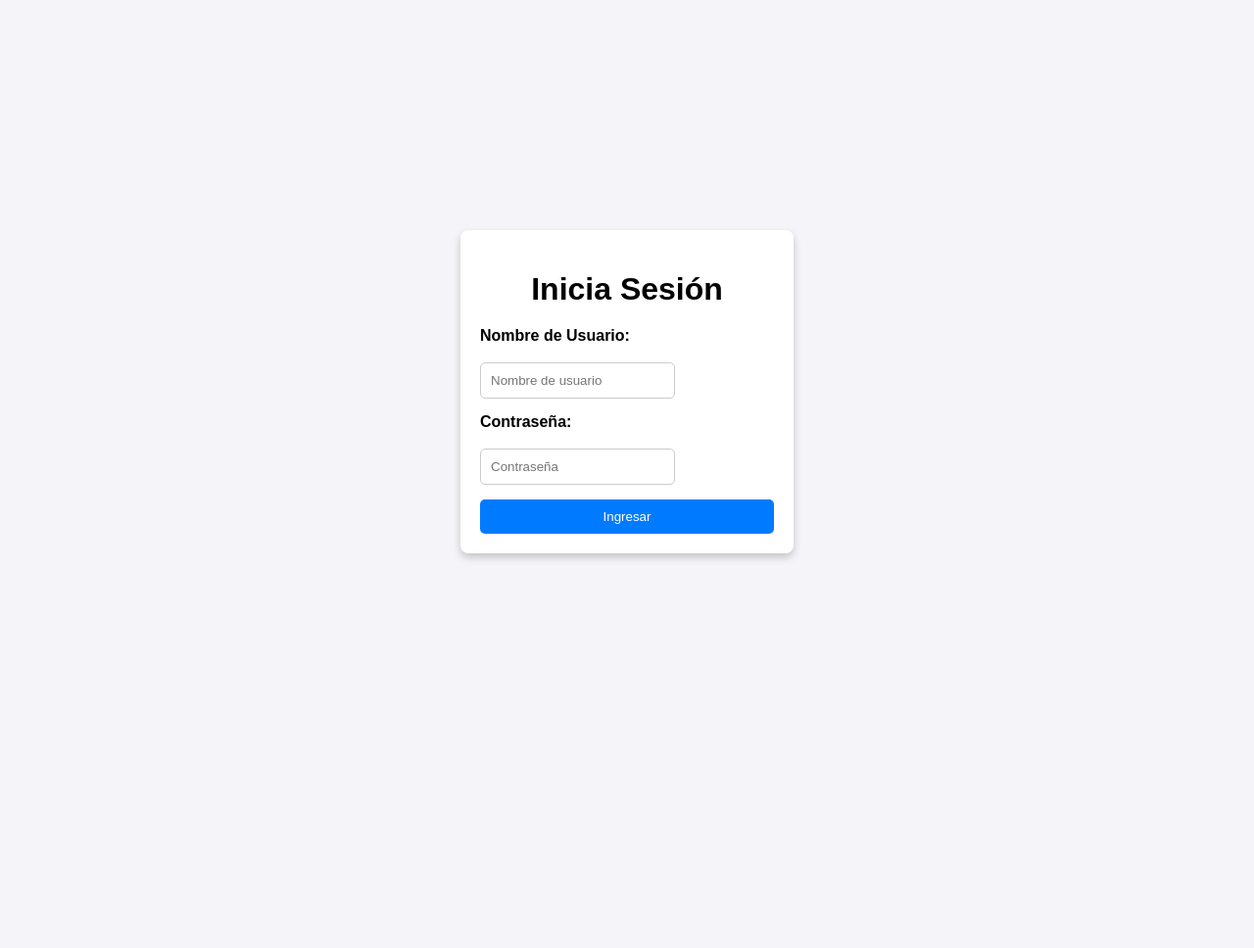
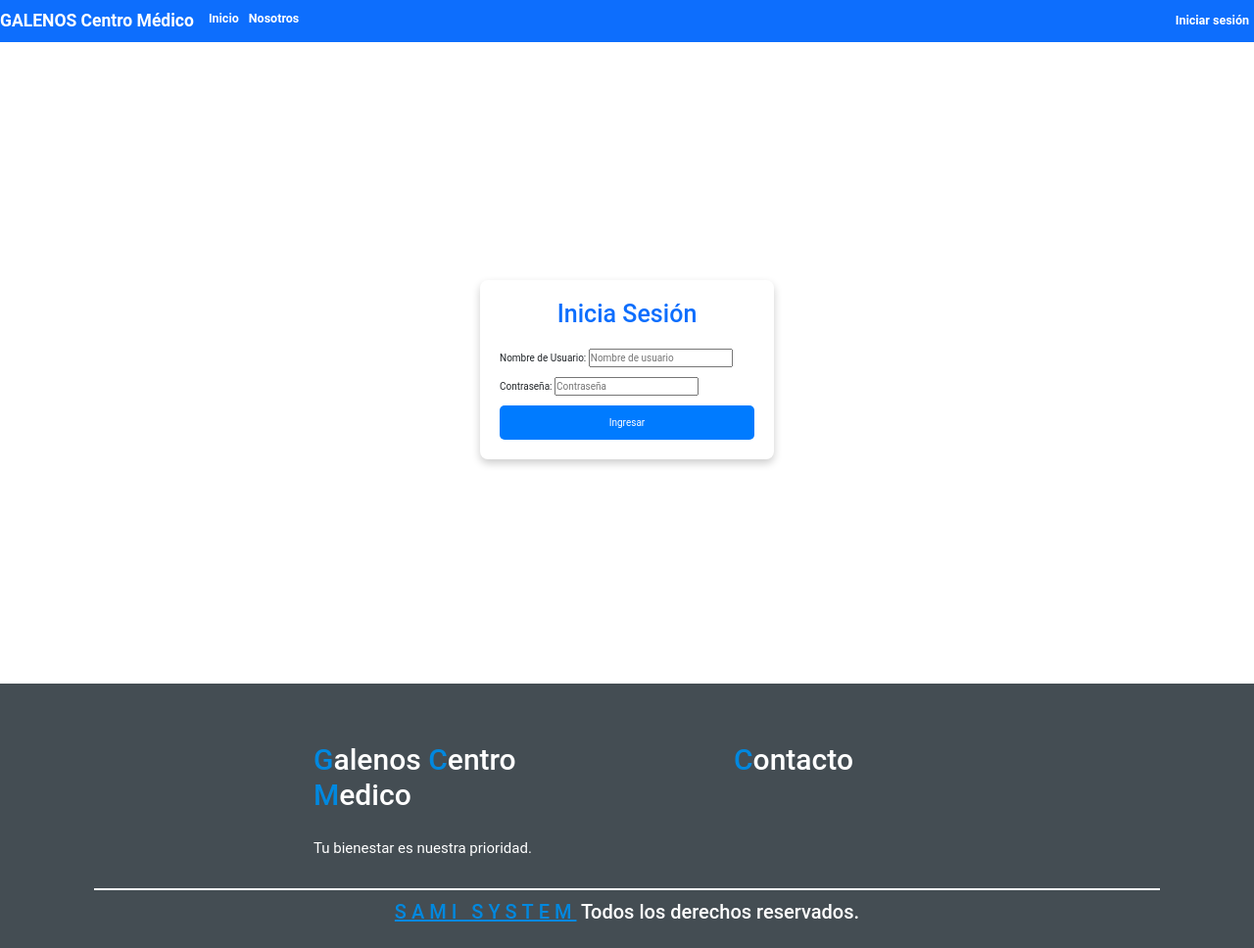
Before and after one commit to Camiliink/SAMI_GALENOS, a Django app: page /login/ in a window 1280 px wide. Shown: the whole page at 98% size. Before the commit the page ends 572 px from the top, so only its background shows below. Run offline with Django 5.2, Linux system fonts and the light colour scheme.

Commit message:
commit 1
1

```diff
--- a/crud/templates/base.html
+++ b/crud/templates/base.html
@@ -29,20 +29,39 @@
     <body>
         <nav class="navbar navbar-expand navbar-light bg-primary">
             <div class="nav navbar-nav">
-                <a class="navbar-brand" href="{% url 'inicio' %}" style="color: white; font-weight: bolder; font-size: 30px;">GALENOS Centro Médico</a>
-                <a class="nav-item nav-link active" href="{% url 'inicio' %}" aria-current="page" style="color: white; font-weight: bold; font-size: 22px;">Inicio</a>
-                <a class="nav-item nav-link active" href="{% url 'nosotros' %}" aria-current="page" style="color: white; font-weight: bold; font-size: 22px;">Nosotros</a>
+                <a class="navbar-brand text-white fw-bold fs-3" href="{% url 'inicio' %}">
+                    GALENOS Centro Médico
+                </a>
+                <a class="nav-item nav-link text-white fw-bold fs-5" href="{% url 'inicio' %}" aria-current="page">
+                    Inicio
+                </a>
+                <a class="nav-item nav-link text-white fw-bold fs-5" href="{% url 'nosotros' %}" aria-current="page">
+                    Nosotros
+                </a>
                 {% if request.session.tipo_usuario == 'administrador' %}
-                    <a class="nav-item nav-link active" href="{% url 'usuarios' %}" aria-current="page" style="color: white; font-weight: bold; font-size: 22px;">Usuarios</a>
+                    <a class="nav-item nav-link text-white fw-bold fs-5" href="{% url 'usuarios' %}" aria-current="page">
+                        Usuarios
+                    </a>
                 {% elif request.session.tipo_usuario == 'paciente' %}
-                    <a class="nav-item nav-link active" href="{% url 'hora' %}" aria-current="page" style="color: white; font-weight: bold; font-size: 22px;">Hora</a>
+                    <a class="nav-item nav-link text-white fw-bold fs-5" href="{% url 'hora' %}" aria-current="page">
+                        Hora
+                    </a>
                 {% endif %}
             </div>
 
             <div class="nav navbar-nav ms-auto">
-                <a class="nav-item nav-link active" href="{% url 'login' %}" aria-current="page"  style="color: white; font-weight: bold; font-size: 22px; margin-left: 10px;">Cerrar sesión</a>
+                {% if request.session.tipo_usuario %}
+                    <a class="nav-item nav-link text-white fw-bold fs-5 ms-2" href="{% url 'logout' %}" aria-current="page">
+                        Cerrar sesión
+                    </a>
+                {% else %}
+                    <a class="nav-item nav-link text-white fw-bold fs-5 ms-2" href="{% url 'login' %}" aria-current="page">
+                        Iniciar sesión
+                    </a>
+                {% endif %}
             </div>
         </nav>
+
 
 
 
--- a/crud/templates/paginas/login.html
+++ b/crud/templates/paginas/login.html
@@ -1,84 +1,32 @@
-<!DOCTYPE html>
-<html lang="en">
-<head>
-    <meta charset="UTF-8">
-    <meta name="viewport" content="width=device-width, initial-scale=1.0">
-    <title>Inicio de Sesión</title>
-    <style>
-        body {
-            font-family: Arial, sans-serif;
-            background-color: #f4f4f9;
-            display: flex;
-            justify-content: center;
-            align-items: center;
-            height: 100vh;
-            margin: 0;
-        }
-        .login-container {
-            background: #ffffff;
-            padding: 20px;
-            border-radius: 8px;
-            box-shadow: 0 4px 8px rgba(0, 0, 0, 0.2);
-            width: 300px;
-        }
-        .login-container h1 {
-            text-align: center;
-            margin-bottom: 20px;
-        }
-        .login-container form {
-            display: flex;
-            flex-direction: column;
-        }
-        .login-container label {
-            margin-bottom: 5px;
-            font-weight: bold;
-        }
-        .login-container input {
-            padding: 10px;
-            margin-bottom: 15px;
-            border: 1px solid #ccc;
-            border-radius: 5px;
-        }
-        .login-container button {
-            padding: 10px;
-            background-color: #007bff;
-            color: white;
-            border: none;
-            border-radius: 5px;
-            cursor: pointer;
-        }
-        .login-container button:hover {
-            background-color: #0056b3;
-        }
-        .error {
-            color: red;
-            font-size: 0.9em;
-            margin-bottom: 10px;
-        }
-    </style>
-</head>
-<body>
+{% extends 'base.html' %}
+
+{% block titulo %}
+Inicio de Sesión
+{% endblock %}
+
+{% block contenido %}
+<div class="d-flex justify-content-center align-items-center" style="height: 80vh;">
     <div class="login-container">
-        <h1>Inicia Sesión</h1>
+        <h1 class="text-primary">Inicia Sesión</h1>
         <form method="post" action="/login/">
             {% csrf_token %}
             {{ form.non_field_errors }}
-            <div>
-                {{ form.nombre_usuario.label_tag }} <br> <br>
+            <div class="mb-3">
+                {{ form.nombre_usuario.label_tag }}
                 {{ form.nombre_usuario }}
                 {% if form.nombre_usuario.errors %}
                     <div class="error">{{ form.nombre_usuario.errors }}</div>
                 {% endif %}
             </div>
-            <div>
-                {{ form.contrasenna.label_tag }} <br> <br>
+            <div class="mb-3">
+                {{ form.contrasenna.label_tag }}
                 {{ form.contrasenna }}
                 {% if form.contrasenna.errors %}
                     <div class="error">{{ form.contrasenna.errors }}</div>
                 {% endif %}
             </div>
-            <button type="submit">Ingresar</button>
+            <button type="submit" class="btn btn-primary w-100">Ingresar</button>
         </form>
     </div>
-</body>
-</html>
+</div>
+{% endblock %}
--- a/crud/urls.py
+++ b/crud/urls.py
@@ -2,9 +2,10 @@ from django.urls import path
 from django.conf import settings
 from django.conf.urls.static import static
 from . import views
+from .views import cerrar_sesion
 
 urlpatterns = [
-    path('', views.login, name='login'),
+    path('', views.inicio, name='inicio'),  # Página principal
     path('login/', views.login, name='login'),
     path('inicio/', views.inicio, name='inicio'),  # Página principal
     path('nosotros', views.nosotros, name='nosotros'),  # Página de "Nosotros"
@@ -13,5 +14,5 @@ urlpatterns = [
     path('usuarios/crear/', views.crear, name='crear'),  # Crear usuario
     path('usuarios/editar/<int:code>/', views.editar, name='editar'),  # Editar usuario específico
     path('usuarios/eliminar/<int:code>/', views.eliminar, name='eliminar'),  # Eliminar usuario específico
-
+    path('logout/', cerrar_sesion, name='logout'),
 ] + static(settings.MEDIA_URL, document_root=settings.MEDIA_ROOT)
--- a/crud/views.py
+++ b/crud/views.py
@@ -4,6 +4,7 @@ from .models import Usuario
 from .forms import UsuarioForm
 from django.shortcuts import render
 from .forms import LoginForm
+from django.contrib.auth import logout
 
 def login(request):
     if request.method == 'POST':
@@ -61,3 +62,7 @@ def eliminar(request,code):
     usuario= Usuario.objects.get(code=code)
     usuario.delete()
     return redirect('usuarios')
+
+def cerrar_sesion(request):
+    request.session.flush()
+    return redirect('login')
```
Also changed, not shown: crud/static/core/css/style.css (+39 -0 lines), db.sqlite3.
